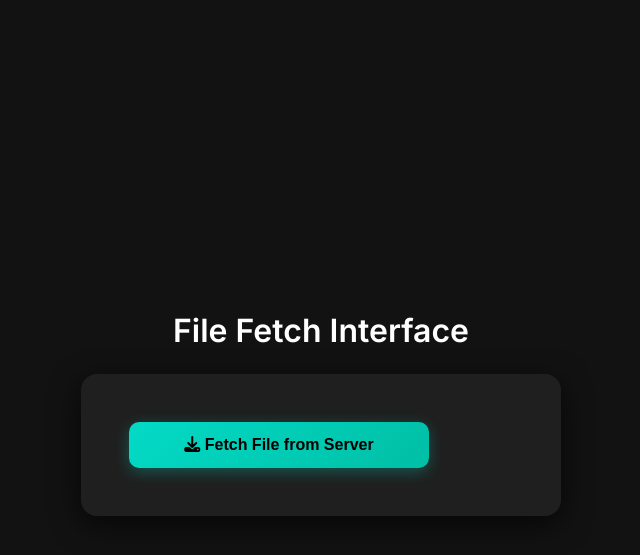
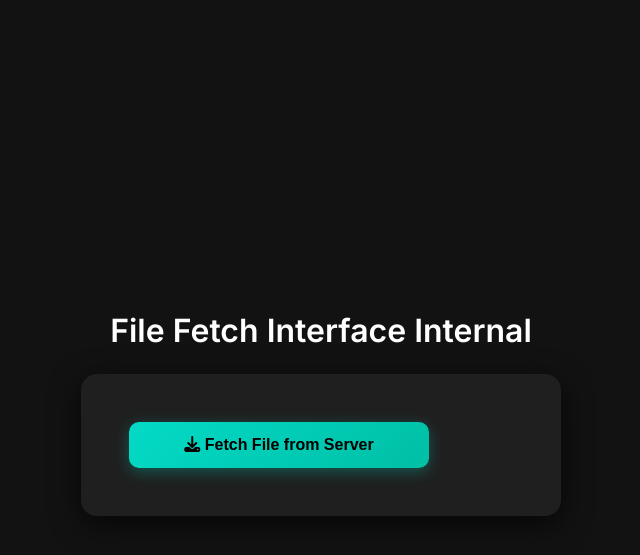
Before and after one commit to cust123/DiceCampProject, a Flask app: page / in a window 1280 px wide. Shown: the top 555 px of the page, without its empty margins (319-959 px from the left). Run offline with Flask 3, Linux system fonts and the light colour scheme; parts of the project's set-up code (start-up, migrations or seed data) failed here and were passed over; some libraries are stand-ins or nearby versions.

Commit message:
final rendering push to repo

```diff
--- a/clientSideApp/app/templates/index.html
+++ b/clientSideApp/app/templates/index.html
@@ -179,7 +179,7 @@
     </style>
   </head>
   <body>
-    <h2>File Fetch Interface</h2>
+    <h2>File Fetch Interface Internal</h2>
     <form action="/fetch" method="post" onsubmit="showLoading()">
       <button type="submit" id="fetchBtn">
         <span class="btn-text"
```
